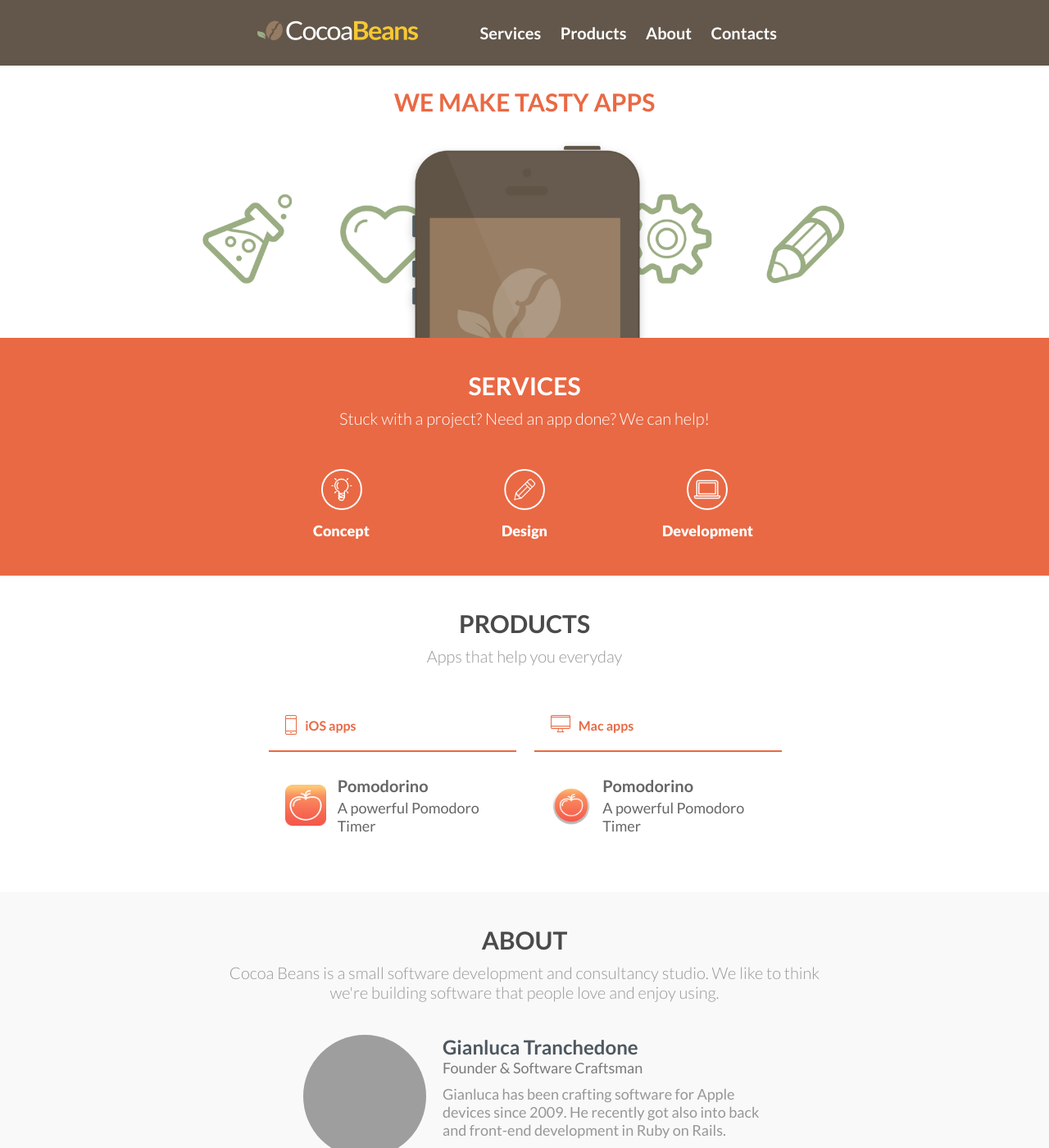
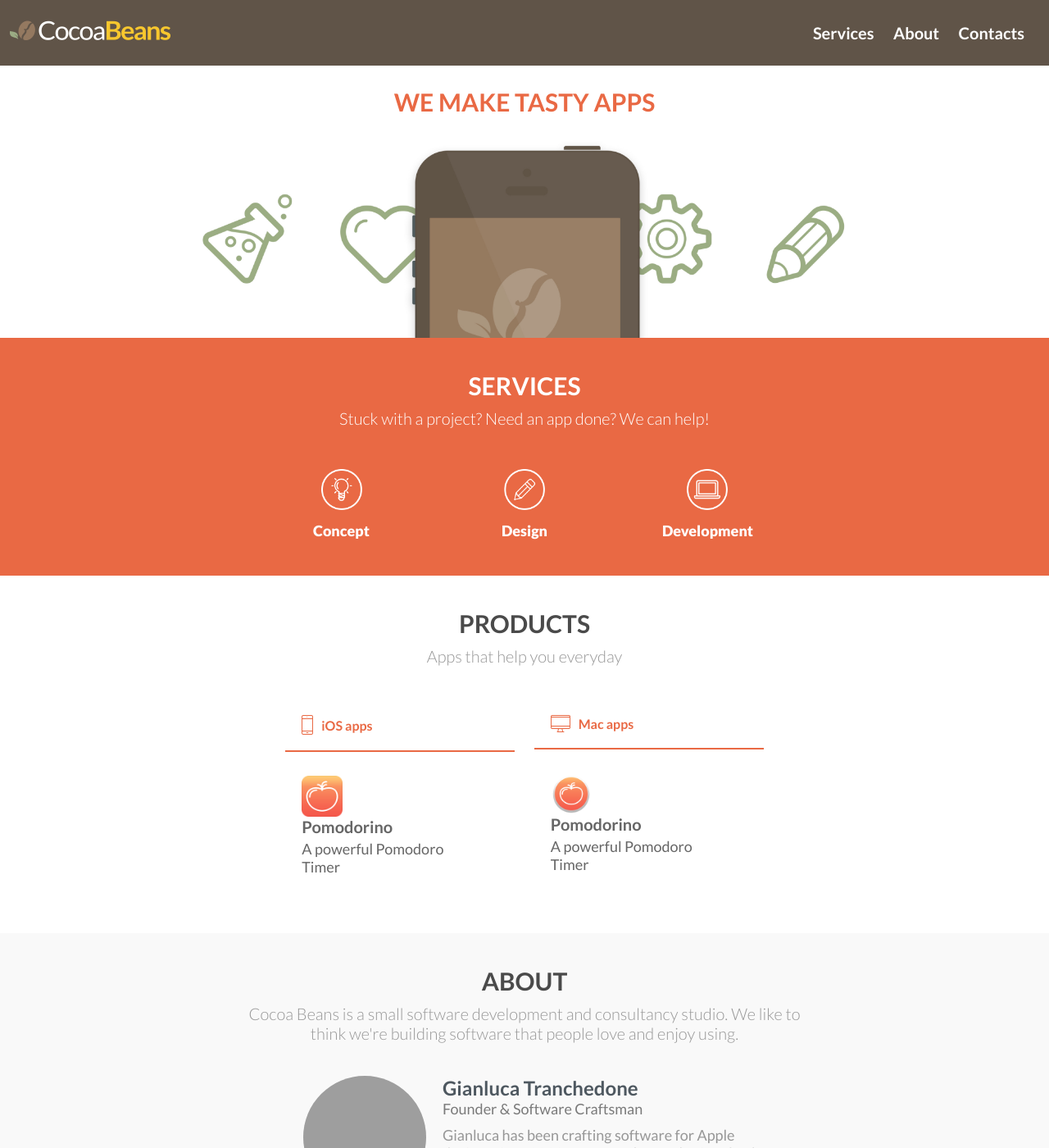
Before and after one commit to cocoabeansltd/cocoabeansltd.github.io, a Jekyll site: the page built from index.html, in a window 1280 px wide and 1400 px high. Shown: the whole window at 82% size. Built offline with Jekyll 4.4.1, drawn with Linux system fonts in a browser that asks for light colours; nearby versions of some CDN libraries; Markdown is read by kramdown in place of the engine named in the settings; some of the changed text lies outside the part shown; grey boxes are pictures that could not be loaded.

Commit message:
Update navigation bar

```diff
--- a/_includes/navigation_bar.html
+++ b/_includes/navigation_bar.html
@@ -13,12 +13,10 @@
 			<a class="nav_button" id="nav_button">&#9776;</a>
 			<ul class="nav_menu" id="nav">
 				<li><a href="#services">Services</a></li>
-				<li><a href="#products">Products</a></li>
+				<!-- <li><a href="#products">Products</a></li> -->
 				<li><a href="#about">About</a></li>
 				<li><a href="#contacts">Contacts</a></li>
-<!-- 				<li><a href="/blog">Blog</a></li> -->
 			</ul>
 		</div>
-		<div class="clear"></div>
 	</div>
 </nav>
--- a/_layouts/page.html
+++ b/_layouts/page.html
@@ -5,14 +5,11 @@
     <header>
       {% include navigation_bar.html %}
     </header>
-		<section class="page_container" id='top'>
+    <section class="page_container" id="top">
       {{ content }}
     </section>
     <footer>
-			<div class="footer-container">
-				Brewed with love in London
       {% include footer.html %}
-			</div>
     </footer>
   </body>
 </html>
--- a/css/common.css
+++ b/css/common.css
@@ -7,6 +7,12 @@
 /* Texts and General Background
 /*
 /*****************************************************************************/
+
+* {
+  -webkit-box-sizing: border-box;
+  -moz-box-sizing: border-box;
+  box-sizing: border-box;
+}
 
 html, body, .page_container {
 	background-color: #FEFEFE;
@@ -19,7 +25,7 @@
 }
 
 body {
-	-webkit-font-smoothing:antialiased;
+	-webkit-font-smoothing: antialiased;
 	font-family: 'Lato';
 	font-weight: normal;
 	text-align: center;
@@ -28,9 +34,6 @@
 
 	/* Fix for code wrapping */
 	word-wrap: break-word;
-	-webkit-hyphens: auto;
-       -moz-hyphens: auto;
-        -ms-hyphens: auto;
 	hyphens: auto;
 }
 
@@ -41,9 +44,7 @@
 }
 
 a {
-	-webkit-transition: all 0.25s ease-in-out;
-    -moz-transition: all 0.25s ease-in-out;
-    -o-transition: all 0.25s ease-in-out;
+	transition: all 0.25s ease-in-out;
 	text-decoration: none;
 	color: #FF9C01;
 }
@@ -160,7 +161,6 @@
 	color: white;
 	position: fixed;
 	background-color: #605448;
-	opacity: 0.98;
 }
 
 header div {
@@ -321,13 +321,12 @@
 	display: block;
 	width: 100%;
 
-	-webkit-transition: all 0.25s ease-in-out;
-    -moz-transition: all 0.25s ease-in-out;
-    -o-transition: all 0.25s ease-in-out;
+	transition: all 0.25s ease-in-out;
 }
 
 .button:hover {
   background: #F8C72E;
+  color: #404040;
 }
 
 /*****************************************************************************/
@@ -336,11 +335,15 @@
 /*
 /*****************************************************************************/
 
+.floating-image {
+  position: absolute;
+}
+
 .profile {
     margin-top: 20px;
     text-align: left;
     display: inline-block;
-    padding-left: 30px; # just for visual appeal
+    padding-left: 30px;
 }
 
 .profile .social-buttons {
@@ -356,9 +359,7 @@
     text-align: center;
     background-color: rgba(232, 103, 68, 0.75);
 
-    -o-transition: all 0.25s ease-in-out;
-    -moz-transition: all 0.25s ease-in-out;
-    -webkit-transition: all 0.25s ease-in-out;
+    transition: all 0.25s ease-in-out;
 }
 
 .profile:hover .social-buttons {
--- a/css/navbar.css
+++ b/css/navbar.css
@@ -7,8 +7,11 @@
 }
 
 .nav_hold {
-	padding: 0px 20px;
-	height: 80px;
+  margin: auto;
+  display: flex;
+  max-width: 1260px;
+  align-content: center;
+  justify-content: space-between;
 }
 
 .nav_logo {
```
Lines whose indentation alone changed are shown as unchanged.
